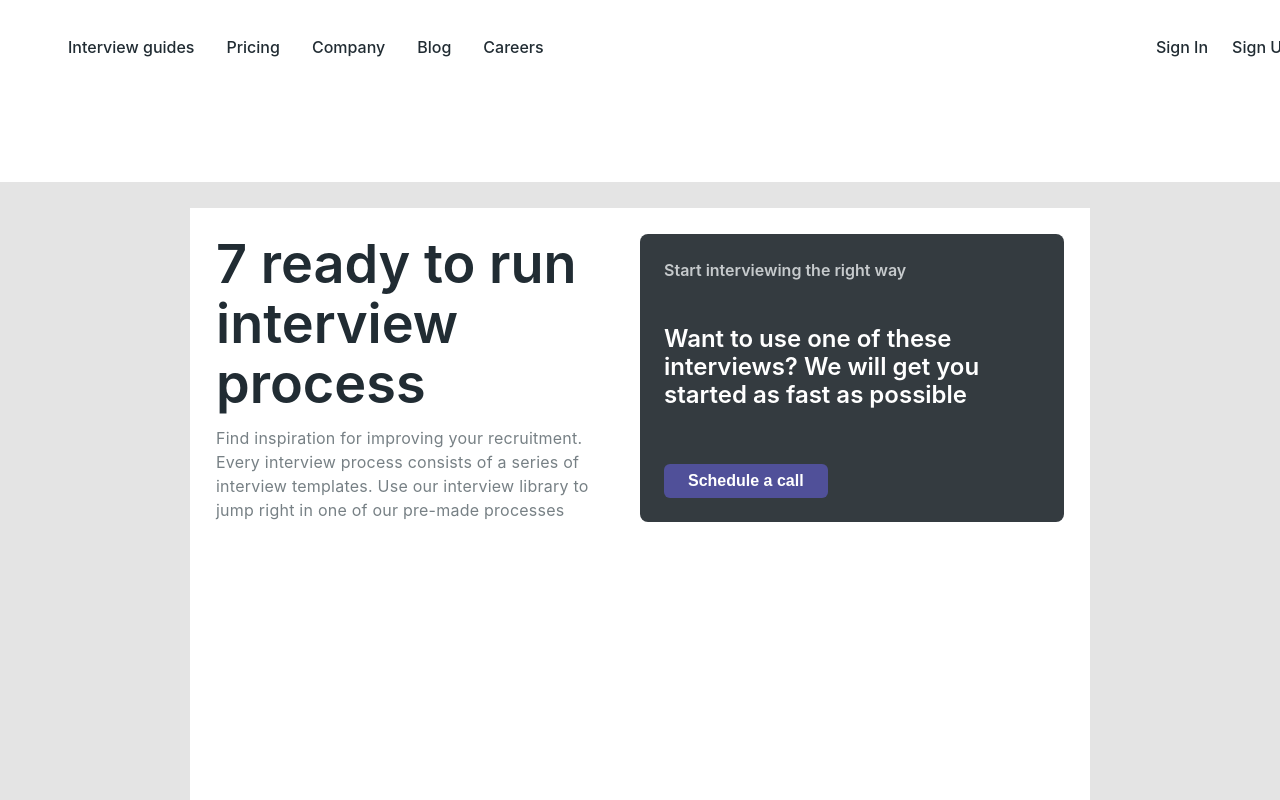
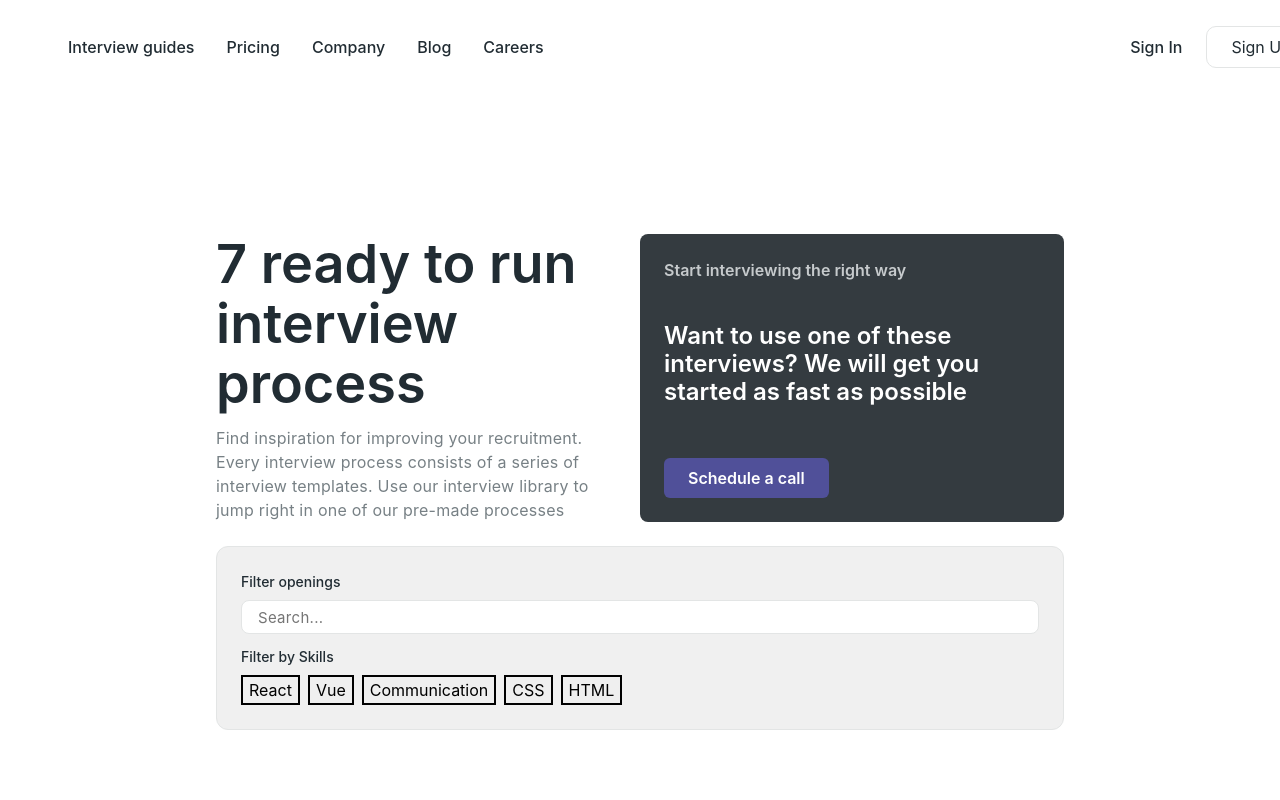
Before and after one commit to ardaalkan/filtering-data-with-button, a React (Vite) app: page / in a window 1280 px wide. Shown: the top 800 px of the page. Built offline with nearby package versions, Linux system fonts and the light colour scheme.

Commit message:
added filter container

```diff
--- a/src/components/InterviewGuide/InterviewGuide.module.css
+++ b/src/components/InterviewGuide/InterviewGuide.module.css
@@ -7,7 +7,6 @@
 
   .container {
     height: 100vh;
-    background-color: #e4e4e4 !important;
     padding: 26px;
   }
 
@@ -67,7 +66,7 @@
     color: var(--text-secondary-color);
   }
 
-  .interviewSubtitleDesc{
+  .interviewSubtitleDesc {
     font-size: 24px;
     font-weight: 600;
     margin-bottom: 24px;
@@ -90,4 +89,81 @@
     font-size: 16px;
     font-weight: 600;
   }
+  .imgStyle {
+    position: absolute;
+    inset: 0px;
+    box-sizing: border-box;
+    padding: 0px;
+    border: none;
+    margin: auto;
+    display: block;
+    width: 0px;
+    height: 0px;
+    min-width: 100%;
+    max-width: 100%;
+    min-height: 100%;
+    max-height: 100%;
+  }
+
+  .interviewGuideFilter {
+    display: flex;
+    flex-direction: column;
+    margin-bottom: 24px;
+    border: 1px solid var(--color-border);
+    padding: 24px;
+    border-radius: 12px;
+    background-color: var(--color-border-subtle);
+  }
+  .inputComponent {
+    border: none;
+    outline: none;
+    padding: 4px 16px;
+    color: var(--text-primary-color);
+    border: 1px solid var(--color-border);
+    border-radius: 8px;
+    margin-bottom: 12px;
+    background-color: var(--color-accent-foreground);
+  }
+  .inputComponent::placeholder {
+    font-size: 15px;
+    letter-spacing: 0.3px;
+  }
+  .interviewFilterParag {
+    font-size: 14px;
+    margin-bottom: 8px;
+    font-weight: 500;
+  }
+  .interviewTagsContainer {
+    display: flex;
+    gap: 8px;
+    flex-wrap: wrap;
+  }
+  .interviewTags {
+    color: var(--text-primary-color);
+    cursor: pointer;
+    outline: none;
+    border: 1px solid var(--color-border);
+    border-radius: 8px;
+    padding: 4px 8px;
+    background-color: var(--color-panel);
+    transition: all 0.15s ease-in-out;
+    font-weight: 500;
+    font-size: 12px;
+    text-transform: capitalize;
+    letter-spacing: 0.3px;
+  }
+  .interviewTags2 {
+    color: var(--text-secondary-color);
+    cursor: pointer;
+    outline: none;
+    border: 1px solid var(--color-border);
+    border-radius: 8px;
+    padding: 4px 8px;
+    background-color: var(--color-panel-dark);
+    transition: all 0.15s ease-in-out;
+    font-weight: 500;
+    font-size: 12px;
+    text-transform: capitalize;
+    letter-spacing: 0.3px;
+  }
 }
--- a/src/components/InterviewGuide/InterviewGuide.tsx
+++ b/src/components/InterviewGuide/InterviewGuide.tsx
@@ -1,6 +1,10 @@
 import styles from "./InterviewGuide.module.css";
+// import { useState } from "react";
 
 const InterviewGuide = () => {
+
+  // const [isActive, setIsActive] = useState(false);
+
   return (
     <div className={styles.container}>
       <div className={styles.main}>
@@ -17,13 +21,32 @@ const InterviewGuide = () => {
               </p>
             </div>
             <div className={styles.interviewCart}>
-              <h3 className={styles.interviewSubtitle}>Start interviewing the right way</h3>
-              <h3 className={styles.interviewSubtitleDesc}>Want to use one of these interviews? We will get you started as fast as possible</h3>
+              <h3 className={styles.interviewSubtitle}>
+                Start interviewing the right way
+              </h3>
+              <h3 className={styles.interviewSubtitleDesc}>
+                Want to use one of these interviews? We will get you started as
+                fast as possible
+              </h3>
               <div>
                 <a>
-                  <button className={styles.interviewGuideBtn}>Schedule a call</button>
+                  <button className={styles.interviewGuideBtn}>
+                    Schedule a call
+                  </button>
                 </a>
               </div>
+            </div>
+          </div>
+          <div className={styles.interviewGuideFilter}>
+            <p className={styles.interviewFilterParag}>Filter openings</p>
+            <input className={styles.inputComponent} placeholder="Search..." />
+            <p className={styles.interviewFilterParag}>Filter by Skills</p>
+            <div className={styles.interviewTagsContainer}>
+              <button className={styles.interviewTags}>React</button>
+              <button className={styles.interviewTags}>Vue</button>
+              <button className={styles.interviewTags}>Communication</button>
+              <button className={styles.interviewTags}>CSS</button>
+              <button className={styles.interviewTags}>HTML</button>
             </div>
           </div>
         </div>
--- a/src/components/Navbar/Navbar.module.css
+++ b/src/components/Navbar/Navbar.module.css
@@ -42,6 +42,15 @@
   opacity: 40%;
 }
 
+.signUpLink {
+  padding: 8px 24px;
+  border: 1px solid var(--color-border);
+  border-radius: 10px;
+  background-color: var(--color-background);
+  cursor: pointer;
+  color: var(--text-primary-color);
+}
+
 .headerForm {
   display: flex;
   align-items: center;
--- a/src/components/Navbar/Navbar.tsx
+++ b/src/components/Navbar/Navbar.tsx
@@ -14,7 +14,7 @@ const Navbar = () => {
           </div>
           <div className={styles.headerForm}>
             <a className={styles.signLink}>Sign In</a>
-            <a className={styles.signLink}>Sign Up</a>
+            <a className={styles.signUpLink}>Sign Up</a>
           </div>
         </div>
       </nav>
--- a/src/index.css
+++ b/src/index.css
@@ -1,5 +1,5 @@
 :root {
-  font-family: Inter,sans-serif;
+  font-family: Inter, sans-serif;
   line-height: 1.5;
   font-weight: 400;
   color: #212c33;
@@ -14,13 +14,18 @@
   --text-primary-color: #212c33;
   --text-secondary-color: #c6cacc;
   --text-color: #ffffff;
-  --color-background: #fff;
+  --color-background: #ffffff;
   --color-dark-background: #343b40;
   --color-accent-background: #505099;
   --color-accent-foreground: #ffffff;
+  --color-border: #e3e5e5;
+  --color-border-subtle: #f0f0f0;
+  --color-panel: #f9f9f9;
+  --color-panel-dark: #212c33;
 }
 
-*, :after :before{
+*,
+:after :before {
   box-sizing: border-box;
 }
 
@@ -31,11 +36,20 @@ body {
   min-height: 100vh;
 }
 
-blockquote, body, dd, dl, figure, h1, h2, h3, h4, p {
+blockquote,
+body,
+dd,
+dl,
+figure,
+h1,
+h2,
+h3,
+h4,
+p {
   margin: 0;
 }
 
-a{
+a {
   text-decoration: none;
   color: inherit;
 }
@@ -45,10 +59,9 @@ a{
   color: var(--color-background);
 }
 
-html {
-  height: 100%;
+button,
+input,
+select,
+textarea {
+  font: inherit;
 }
-
-body {
-  height: 100%;
-}
```
Also changed, not shown: public/logo.JPG (added), public/plug.JPG (added).
